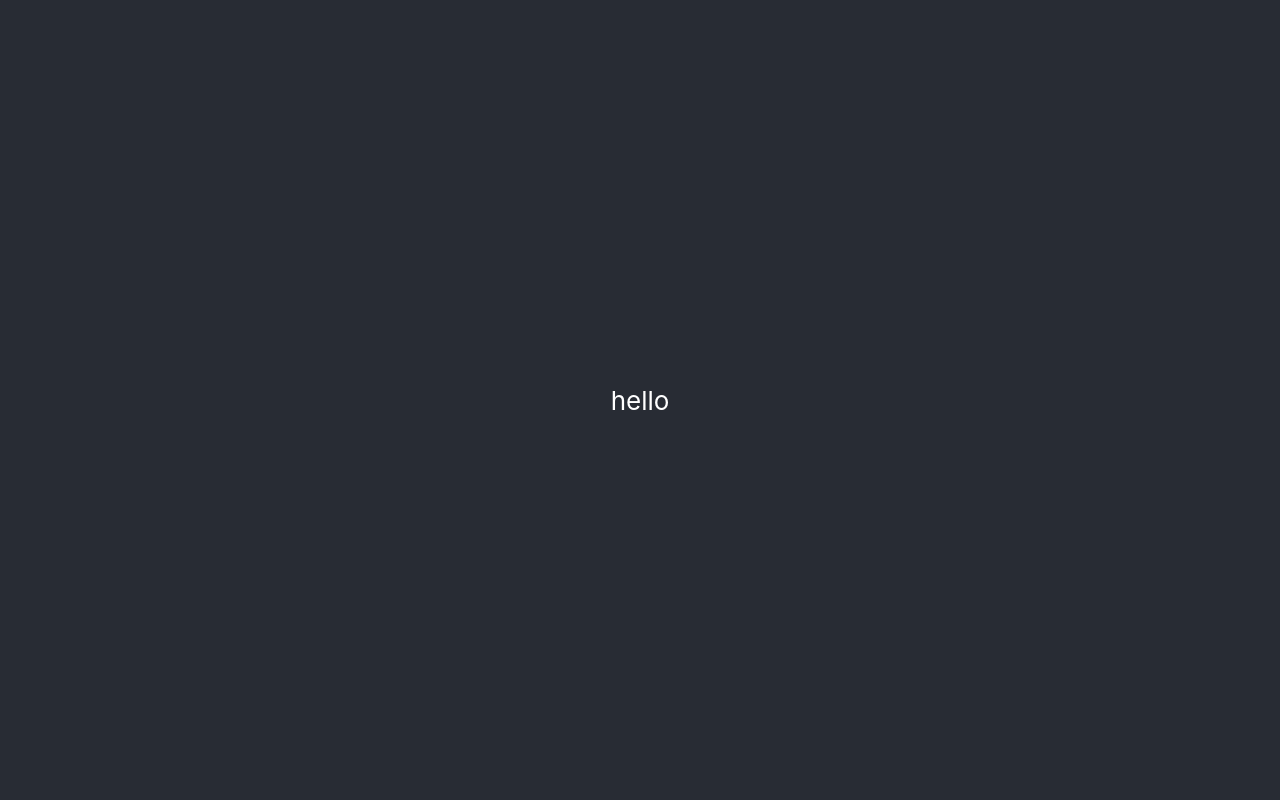
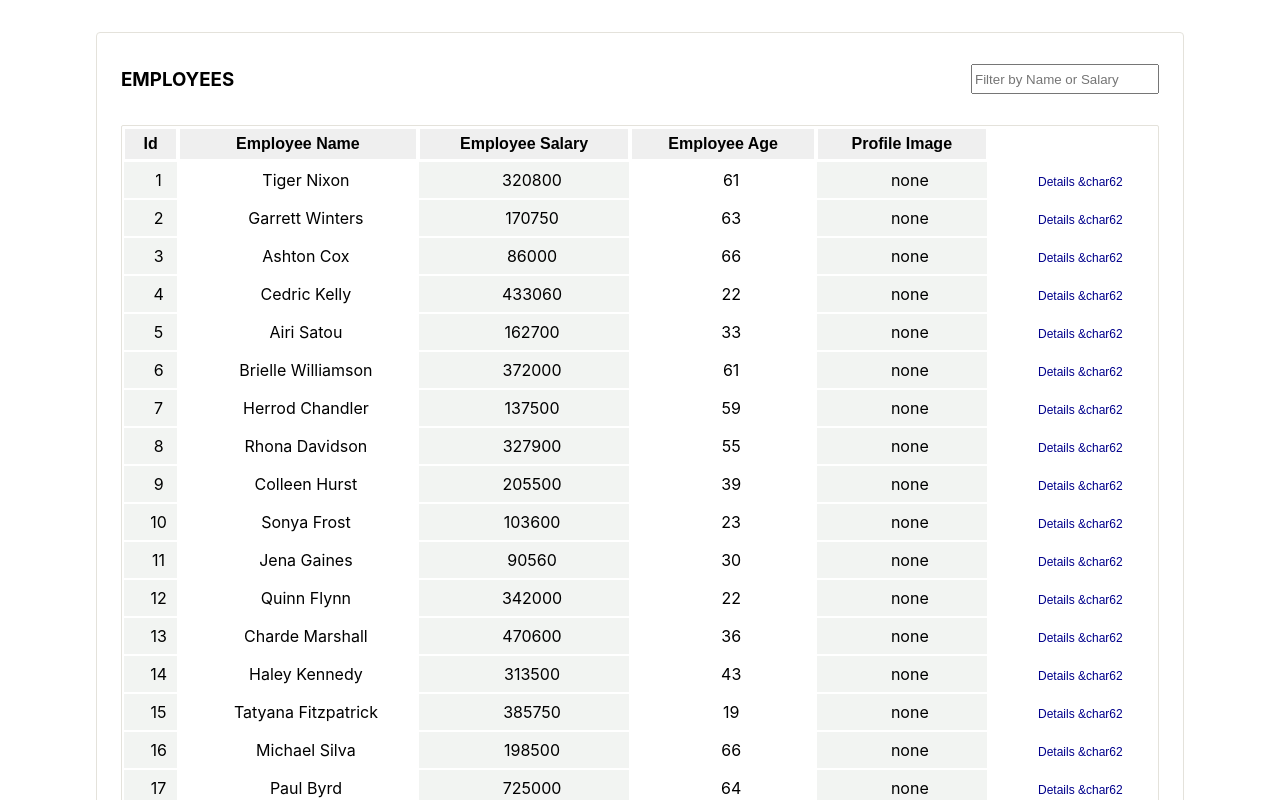
Before and after one commit to THEKaminsky/fe-tester, a React (Create React App) app: page / in a window 1280 px wide. Shown: the top 800 px of the page. Built offline with nearby package versions, Linux system fonts and the light colour scheme.

Commit message:
Big commit because ive been forgetting

```diff
--- a/package.json
+++ b/package.json
@@ -3,9 +3,11 @@
   "version": "0.1.0",
   "private": true,
   "dependencies": {
+    "@radix-ui/react-icons": "^1.3.0",
     "@testing-library/jest-dom": "^5.17.0",
     "@testing-library/react": "^13.4.0",
     "@testing-library/user-event": "^13.5.0",
+    "lodash": "^4.17.21",
     "react": "^18.2.0",
     "react-dom": "^18.2.0",
     "react-scripts": "5.0.1",
--- a/src/App.js
+++ b/src/App.js
@@ -1,9 +1,10 @@
 import "./App.css";
+import Table from "./components/Table";
 
 function App() {
   return (
     <div className="App">
-      <header className="App-header">hello</header>
+      <Table />
     </div>
   );
 }
--- /dev/null
+++ b/src/components/Table.jsx
@@ -0,0 +1,240 @@
+import { useState, useEffect } from "react";
+import _ from "lodash";
+import * as s from "./styles";
+
+const EMPLOYEES = [
+  {
+    id: 1,
+    employee_name: "Tiger Nixon",
+    employee_salary: 320800,
+    employee_age: 61,
+    profile_image: "",
+  },
+  {
+    id: 2,
+    employee_name: "Garrett Winters",
+    employee_salary: 170750,
+    employee_age: 63,
+    profile_image: "",
+  },
+  {
+    id: 3,
+    employee_name: "Ashton Cox",
+    employee_salary: 86000,
+    employee_age: 66,
+    profile_image: "",
+  },
+  {
+    id: 4,
+    employee_name: "Cedric Kelly",
+    employee_salary: 433060,
+    employee_age: 22,
+    profile_image: "",
+  },
+  {
+    id: 5,
+    employee_name: "Airi Satou",
+    employee_salary: 162700,
+    employee_age: 33,
+    profile_image: "",
+  },
+  {
+    id: 6,
+    employee_name: "Brielle Williamson",
+    employee_salary: 372000,
+    employee_age: 61,
+    profile_image: "",
+  },
+  {
+    id: 7,
+    employee_name: "Herrod Chandler",
+    employee_salary: 137500,
+    employee_age: 59,
+    profile_image: "",
+  },
+  {
+    id: 8,
+    employee_name: "Rhona Davidson",
+    employee_salary: 327900,
+    employee_age: 55,
+    profile_image: "",
+  },
+  {
+    id: 9,
+    employee_name: "Colleen Hurst",
+    employee_salary: 205500,
+    employee_age: 39,
+    profile_image: "",
+  },
+  {
+    id: 10,
+    employee_name: "Sonya Frost",
+    employee_salary: 103600,
+    employee_age: 23,
+    profile_image: "",
+  },
+  {
+    id: 11,
+    employee_name: "Jena Gaines",
+    employee_salary: 90560,
+    employee_age: 30,
+    profile_image: "",
+  },
+  {
+    id: 12,
+    employee_name: "Quinn Flynn",
+    employee_salary: 342000,
+    employee_age: 22,
+    profile_image: "",
+  },
+  {
+    id: 13,
+    employee_name: "Charde Marshall",
+    employee_salary: 470600,
+    employee_age: 36,
+    profile_image: "",
+  },
+  {
+    id: 14,
+    employee_name: "Haley Kennedy",
+    employee_salary: 313500,
+    employee_age: 43,
+    profile_image: "",
+  },
+  {
+    id: 15,
+    employee_name: "Tatyana Fitzpatrick",
+    employee_salary: 385750,
+    employee_age: 19,
+    profile_image: "",
+  },
+  {
+    id: 16,
+    employee_name: "Michael Silva",
+    employee_salary: 198500,
+    employee_age: 66,
+    profile_image: "",
+  },
+  {
+    id: 17,
+    employee_name: "Paul Byrd",
+    employee_salary: 725000,
+    employee_age: 64,
+    profile_image: "",
+  },
+  {
+    id: 18,
+    employee_name: "Gloria Little",
+    employee_salary: 237500,
+    employee_age: 59,
+    profile_image: "",
+  },
+  {
+    id: 19,
+    employee_name: "Bradley Greer",
+    employee_salary: 132000,
+    employee_age: 41,
+    profile_image: "",
+  },
+  {
+    id: 20,
+    employee_name: "Dai Rios",
+    employee_salary: 217500,
+    employee_age: 35,
+    profile_image: "",
+  },
+  {
+    id: 21,
+    employee_name: "Jenette Caldwell",
+    employee_salary: 345000,
+    employee_age: 30,
+    profile_image: "",
+  },
+  {
+    id: 22,
+    employee_name: "Yuri Berry",
+    employee_salary: 675000,
+    employee_age: 40,
+    profile_image: "",
+  },
+  {
+    id: 23,
+    employee_name: "Caesar Vance",
+    employee_salary: 106450,
+    employee_age: 21,
+    profile_image: "",
+  },
+  {
+    id: 24,
+    employee_name: "Doris Wilder",
+    employee_salary: 85600,
+    employee_age: 23,
+    profile_image: "",
+  },
+];
+
+const Table = () => {
+  const [employees, setEmployees] = useState(EMPLOYEES);
+  const headers = Object.keys(EMPLOYEES[0]);
+
+  const handleSort = (key) => {
+    const sortedEmps = employees.sort((a, b) => a[key].localeCompare(b[key]));
+    console.log(key, "sorted", sortedEmps);
+    setEmployees((prevEmployees) => [...prevEmployees, ...sortedEmps]);
+  };
+
+  const handleFilter = (val) => {
+    let filtered;
+    console.log("val", val, typeof Number(val));
+    typeof Number(val) == "number"
+      ? (filtered = EMPLOYEES.filter((emp) =>
+          emp.employee_salary.toString().includes(val)
+        ))
+      : (filtered = EMPLOYEES.filter((emp) =>
+          emp.employee_name.toLowerCase().includes(val.toLowerCase())
+        ));
+    console.log("filtered", filtered);
+    setEmployees(filtered);
+  };
+
+  return (
+    <s.Wrapper>
+      <s.FlexTitle>
+        <h3>EMPLOYEES</h3>
+        <s.FilterInput
+          type="text"
+          placeholder="Filter by Name or Salary"
+          onChange={(e) => handleFilter(e.target.value)}
+        />
+      </s.FlexTitle>
+      <s.StyledTable>
+        {headers.map((key, index) => (
+          <s.TH id={index}>
+            <s.Button onClick={() => handleSort(key)}>
+              {_.startCase(key)}
+            </s.Button>
+          </s.TH>
+        ))}
+        <tbody>
+          {employees.map((emp, index) => {
+            return (
+              <tr key={`${emp.id}-${index}`}>
+                <s.TD>{emp.id}</s.TD>
+                <s.TD>{emp.employee_name}</s.TD>
+                <s.TD>{emp.employee_salary}</s.TD>
+                <s.TD>{emp.employee_age}</s.TD>
+                <s.TD>{emp.profile_image || "none"}</s.TD>
+                <s.TD>
+                  <s.DetailsButton>Details &char62</s.DetailsButton>
+                </s.TD>
+              </tr>
+            );
+          })}
+        </tbody>
+      </s.StyledTable>
+      ;
+    </s.Wrapper>
+  );
+};
+
+export default Table;
--- /dev/null
+++ b/src/components/styles.js
@@ -0,0 +1,59 @@
+import styled from "styled-components";
+
+export const Wrapper = styled.div`
+  border: 1px solid #e4e2db;
+  background: #fff;
+  border-radius: 4px;
+  margin: 2rem 6rem 2rem 6rem;
+  padding: 1rem 1.5rem;
+`;
+
+export const StyledTable = styled.table`
+  border: 1px solid #e4e2db;
+  border-radius: 2px;
+  width: 100%;
+  margin: 1rem auto 1rem auto;
+`;
+
+export const TD = styled.td`
+  font-size: 1rem;
+  padding: 0.5rem 0 0.5rem 1rem;
+  &:not-first-child {
+    border-top: 1px solid #787162;
+  }
+
+  &:nth-child(odd) {
+    background: #f2f4f2;
+  }
+`;
+
+export const Button = styled.button`
+  border: none;
+  width: 100%;
+  height: 100%;
+  font-size: 1rem;
+  font-weight: 600;
+`;
+
+export const DetailsButton = styled.button`
+  border: none;
+  background-color: #fff;
+  color: darkblue;
+  font-size: 0.75rem;
+  font-weight: 400;
+`;
+
+export const TH = styled.th`
+  height: 30px;
+`;
+
+export const FlexTitle = styled.div`
+  display: flex;
+  justify-content: space-between;
+  align-items: center;
+`;
+
+export const FilterInput = styled.input`
+  height: 24px;
+  width: 180px;
+`;
```
Also changed, not shown: 1 other file (tests, documents, lock files or other folders).
